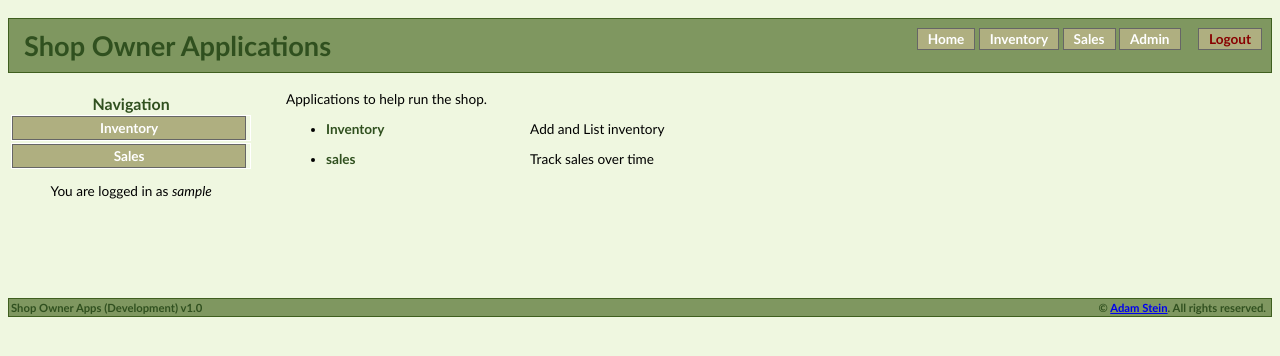
After one commit to adamestein/shopowner, a Django app: page /shopowner/ in a window 1280 px wide. The commit adds this page. Shown: the top 356 px of the page. Run offline with Django 3.2, Linux system fonts and the light colour scheme; the visitor is signed in with stand-in values (Sample User, id 1); parts of the project's set-up code (start-up, migrations or seed data) failed here and were passed over.

Commit message:
Added Navigation unit test (for top home page -- no app is selected)
Changed Item/picture model field to be editable, want the ability to change in
admin if necessary

Also added Item/comment model field

Added URL pattern match to match top level shop owner page and template to go
with that

```diff
--- a/common/tests.py
+++ b/common/tests.py
@@ -2,9 +2,11 @@ from django.utils import unittest
 
 from test.common.cp import CPTestCase
 from test.common.views.generic import BaseViewsTestCase
+from test.common.navigation import NavigationTestCase
 
 def suite():
     suite_cp = unittest.TestLoader().loadTestsFromTestCase(CPTestCase)
     suite_base_views = unittest.TestLoader().loadTestsFromTestCase(BaseViewsTestCase)
+    suite_navigation = unittest.TestLoader().loadTestsFromTestCase(NavigationTestCase)
 
-    return unittest.TestSuite([suite_cp, suite_base_views])
+    return unittest.TestSuite([suite_cp, suite_base_views, suite_navigation])
--- a/system/urls.py
+++ b/system/urls.py
@@ -18,6 +18,17 @@ urlpatterns += patterns('',
     url(r'^shopowner/accounts/logout/$', 'django.contrib.auth.views.logout_then_login'),
 )
 
+from common.views.generic import NavigationTemplateView
+from common.navigation import Navigation
+
+# Inventory
+urlpatterns += patterns('',
+    url(r'^shopowner/$', NavigationTemplateView.as_view(
+        template_name = "home.html",
+        navigation = Navigation("")
+    )),
+)
+
 if settings.DEBUG:
     urlpatterns += patterns('',
         url(r'^(?P<path>(css|js)/.*)$', 'django.views.static.serve', {
--- a/templates/base.html
+++ b/templates/base.html
@@ -33,6 +33,8 @@ content="text/html; charset=windows-1252" />
 <div id="perm-links">
 <ul>
 <li><a href="/">Home</a></li>
+<li><a href="/shopowner/inventory/">Inventory</a></li>
+<li><a href="/shopowner/sales/">Sales</a></li>
 <li><a href="/admin/tools/">Admin</a></li>
 <li>&nbsp;</li>
 <li>&nbsp;</li>
--- /dev/null
+++ b/templates/home.html
@@ -0,0 +1,31 @@
+{% extends "base.html" %}
+
+{% block title %}
+    Shop Owner Applications
+{% endblock %}
+
+{% block header %}
+    Shop Owner Applications
+{% endblock %}
+
+{% block content %}
+    <p>
+        Applications to help run the shop.
+    </p>
+
+    <ul>
+        <li class="aligned_bullet">
+            <a class="aligned_link" href="/shopowner/inventory/">Inventory</a>
+            <span class="aligned_desc">
+                Add and List inventory
+            </span>
+        </li>
+
+        <li class="aligned_bullet">
+            <a class="aligned_link" href="/shopowner/sales/">sales</a>
+            <span class="aligned_desc">
+                Track sales over time
+            </span>
+        </li>
+    </ul>
+{% endblock %}
```
Also changed, not shown: common/navigation.py (added, +12 -0 lines), inventory/models.py (+6 -1 lines), test/common/navigation.py (added, +13 -0 lines), test/functional_tests.py (added, +20 -0 lines), inventory/migrations/0002_auto__add_constant__add_field_item_comments.py (added), inventory/migrations/0003_auto__del_constant.py (added).
